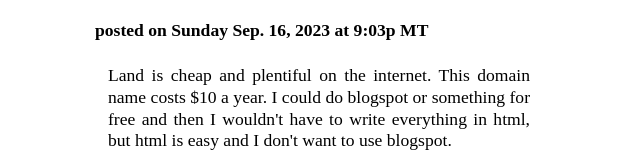
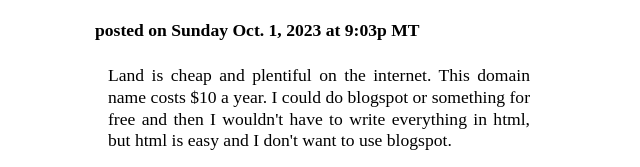
Before and after one commit to derekbretthill/derekbretthill.github.io, a plain HTML site: page index.html in a window 1280 px wide. Shown: the part 191-358 px from the top of the page, 320-960 px from the left. Drawn offline with Linux system fonts and the light colour scheme.

Commit message:
Update index.html

```diff
--- a/index.html
+++ b/index.html
@@ -41,7 +41,7 @@
 		What I'm Doing Here, My Inspiration, and Some Non-Comprehensive Rules For Myself
 		</h3>
 		<h4>
-		posted on Sunday Sep. 16, 2023 at 9:03p MT
+		posted on Sunday Oct. 1, 2023 at 9:03p MT
 		</h4>
 		<p>
 		Land is cheap and plentiful on the internet. This domain name costs $10 a year. I could do blogspot or something for free and then I wouldn't have to write everything in html, but html is easy and I don't want to use blogspot.
```
